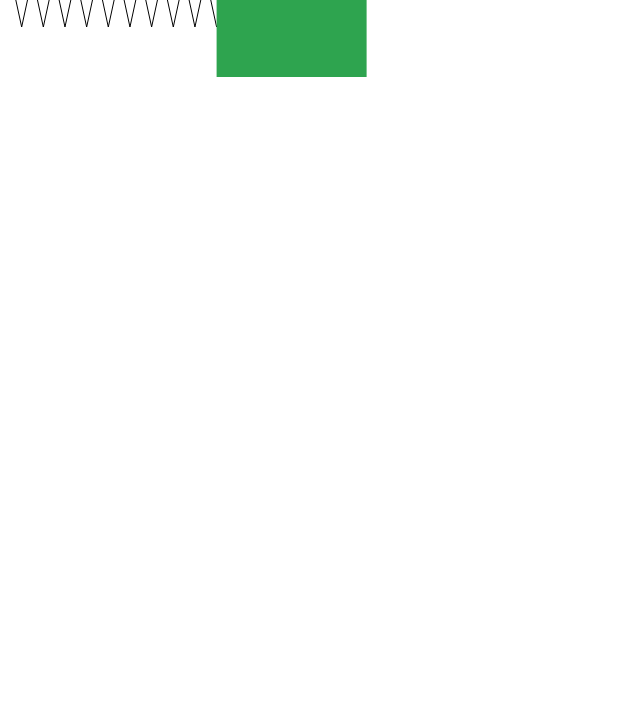
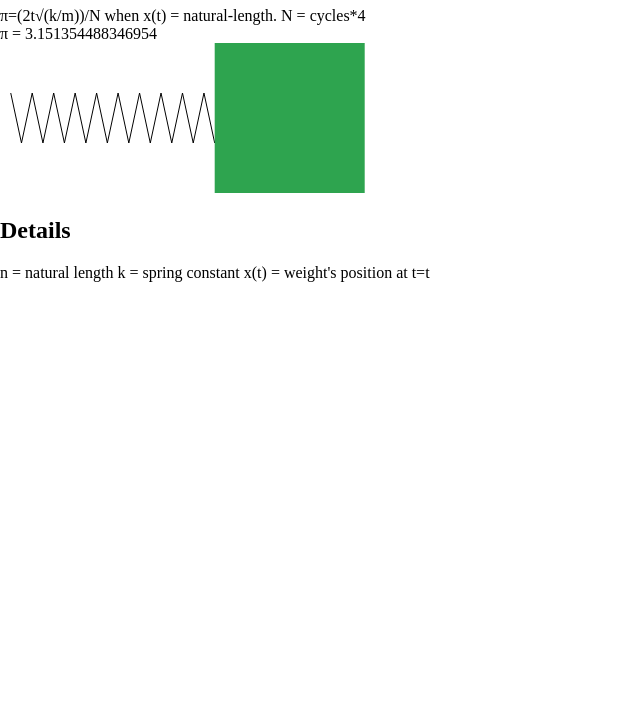
Before and after one commit to martian17/oscillationpi, a plain HTML site: page index.html in a window 1280 px wide. Shown: the part 73-800 px from the top of the page, without its empty margins (0-640 px from the left). Drawn offline with Linux system fonts and the light colour scheme.

Commit message:
adding some descriptions

```diff
--- a/index.html
+++ b/index.html
@@ -6,5 +6,15 @@
 <link rel="stylesheet" href="style.css">
 </head>
 <body>
+    <h1>Calculating π using spring oscillation</h1>
+    <div id="d1">π=(2t√(k/m))/N when x(t) = natural-length. N = cycles*4</div>
+    <div id="d2"></div>
+    <canvas id="canvas"></canvas>
+    <h2>Details</h2>
+    <p>
+        n = natural length
+        k = spring constant
+        x(t) = weight's position at t=t
+    </p>
     <script src="main.js"></script>
 </body>
--- a/main.js
+++ b/main.js
@@ -1,12 +1,12 @@
-var canvas = document.createElement("canvas");
+var canvas = document.getElementById("canvas");
 var width = 500;
-var height = 300;
+var height = 150;
 canvas.width = width;
 canvas.height = height;
-document.body.appendChild(canvas);
 var ctx = canvas.getContext("2d");
 
 var start = 0;
+var soffset = 0;
 
 var nlen = 200;
 var x = 300;
@@ -16,7 +16,7 @@ var m = 1;
 
 var N = -1//number times the weight has passed π/2
 
-//π=2t√(k/m) when x = n
+//π=2t√(k/m) when x(t) = n
 
 var drawSpring = function(){
     var coils = 10;
@@ -37,25 +37,35 @@ var drawWeight = function(x){
     ctx.fillRect(x,0,150,150);
 }
 
-var animate = function(t){
-    if(start === 0)start = t;
-    var dt = (start - t)/1000;
-    var tt = t/1000;
-    start = t;
+var calcPosition = function(tt,dt){
     var a = k/m*(nlen-x);
     //console.log(a);
     vx += a*dt;
     var x0 = x;
     x += vx*dt;
     if((x0-nlen)*(x-nlen) < 0){//crossed the line
-        N += 1;
-        var pi = 2*tt*Math.sqrt(k/m);
+        N += 2;
+        var pi = (2*tt*Math.sqrt(k/m))/N;
         console.log(pi);
+        document.getElementById("d2").innerHTML = "π = "+pi;
+    }
+};
+
+var animate = function(t){
+    if(start === 0){
+        start = t;
+        soffset = t;
+    }
+    var dt = (start - t)/1000;
+    var tt = (t-soffset)/1000;
+    start = t;
+    for(var i = 0; i < 1000; i++){
+        calcPosition(tt+i*dt/1000,dt/1000);
     }
     ctx.clearRect(0,0,width,height);
     drawSpring(x);
     drawWeight(x);
     requestAnimationFrame(animate);
-}
+};
 
 requestAnimationFrame(animate);
```
